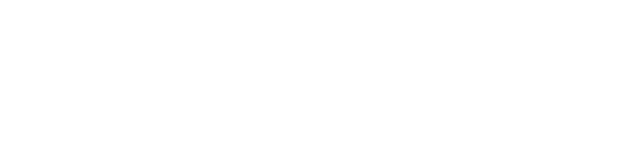
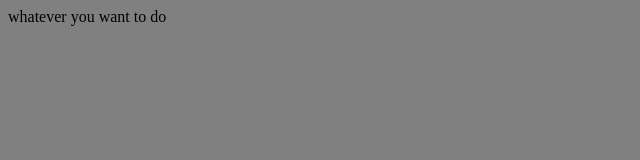
Before and after one commit to dim50dim/newletter, a plain HTML site: page index.html in a window 1280 px wide. Shown: the whole page, without its empty margins (0-640 px from the left). Drawn offline with Linux system fonts and the light colour scheme.

Commit message:
add words

```diff
--- a/index.html
+++ b/index.html
@@ -5,8 +5,9 @@
     <meta http-equiv="X-UA-Compatible" content="IE=edge">
     <meta name="viewport" content="width=device-width, initial-scale=1.0">
     <title>Document</title>
+    <link rel="stylesheet" href="style.css">
 </head>
 <body>
-
+            whatever you want to do
 </body>
 </html>
--- a/style.css
+++ b/style.css
@@ -1,3 +1,3 @@
 body {
-    background-color: red;
+    background-color: gray;
 }
```
